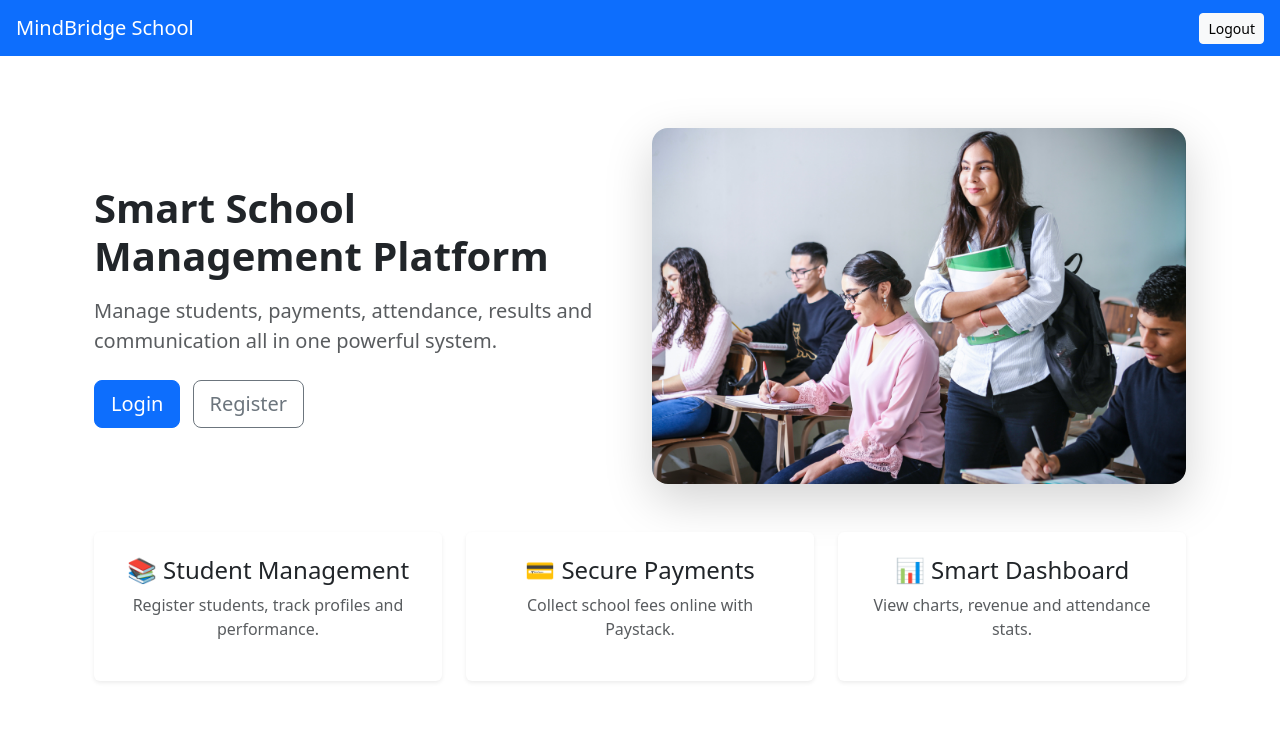
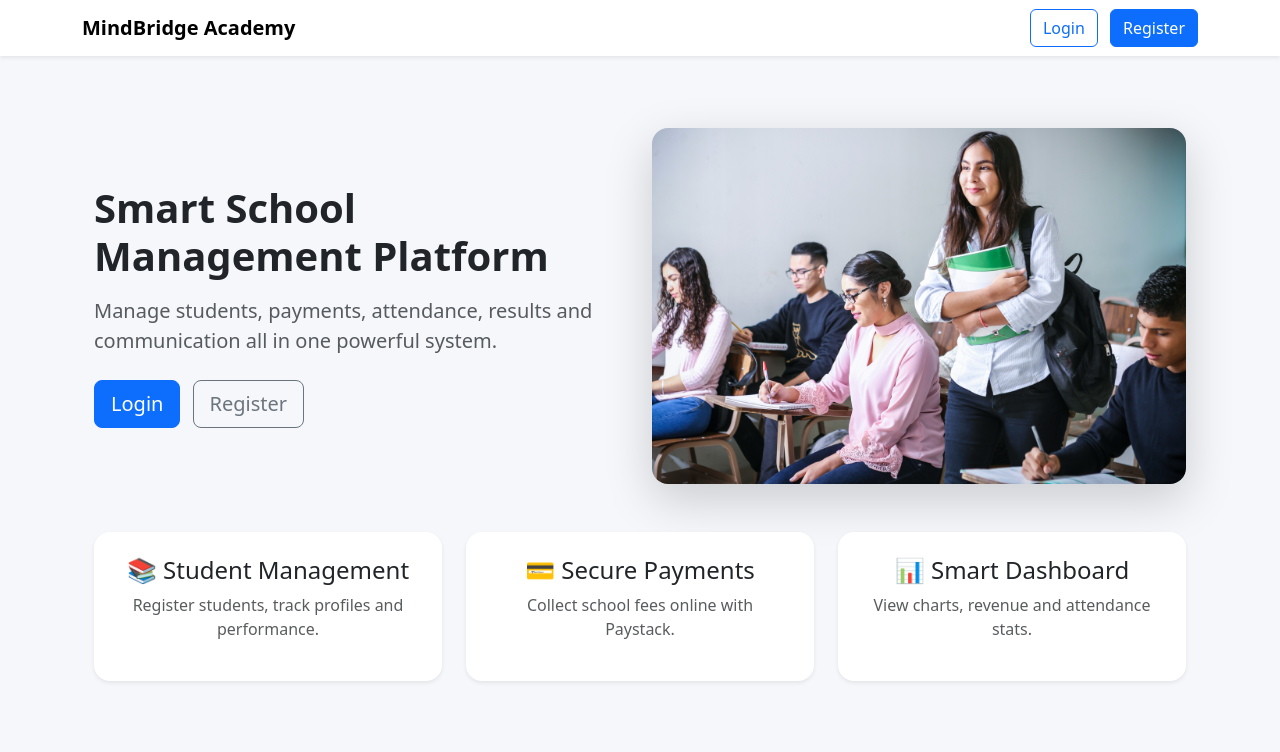
Before and after one commit to godwinlevel139-cpu/MindBridgeAcademy, a Flask app: page / in a window 1280 px wide. Shown: the top 752 px of the page. Run offline with Flask 3, Linux system fonts and the light colour scheme; some libraries are stand-ins or nearby versions.

Commit message:
Update base.html

```diff
--- a/templates/base.html
+++ b/templates/base.html
@@ -1,22 +1,48 @@
 <!DOCTYPE html>
-<html>
+<html lang="en">
 <head>
-<title>MindBridge</title>
-<meta name="viewport" content="width=device-width, initial-scale=1">
-<link href="https://cdn.jsdelivr.net/npm/bootstrap@5.3.2/dist/css/bootstrap.min.css" rel="stylesheet">
-<script src="https://cdn.jsdelivr.net/npm/chart.js"></script>
-<link rel="stylesheet" href="{{ url_for('static',filename='css/style.css') }}">
+    <meta charset="UTF-8">
+    <title>MindBridge Academy</title>
+
+    <!-- Bootstrap CDN -->
+    <link href="https://cdn.jsdelivr.net/npm/bootstrap@5.3.2/dist/css/bootstrap.min.css" rel="stylesheet">
+
+    <style>
+        body{
+            background:#f5f7fb;
+            font-family: system-ui, sans-serif;
+        }
+
+        .navbar-brand{
+            font-weight:700;
+        }
+
+        .card{
+            border-radius:16px;
+        }
+    </style>
 </head>
-
 <body>
 
-<nav class="navbar navbar-dark bg-primary px-3">
-<span class="navbar-brand">MindBridge School</span>
-<a href="/logout" class="btn btn-light btn-sm">Logout</a>
+<nav class="navbar navbar-expand-lg navbar-light bg-white shadow-sm">
+  <div class="container">
+
+    <a class="navbar-brand" href="/">MindBridge Academy</a>
+
+    <div>
+        <a href="/login" class="btn btn-outline-primary me-2">Login</a>
+        <a href="/register" class="btn btn-primary">Register</a>
+    </div>
+
+  </div>
 </nav>
 
-<div class="container my-4">
-{% block content %}{% endblock %}
+<!-- MAIN CONTENT -->
+<div class="container mt-4">
+
+    {% block content %}
+    {% endblock %}
+
 </div>
 
 </body>
```
